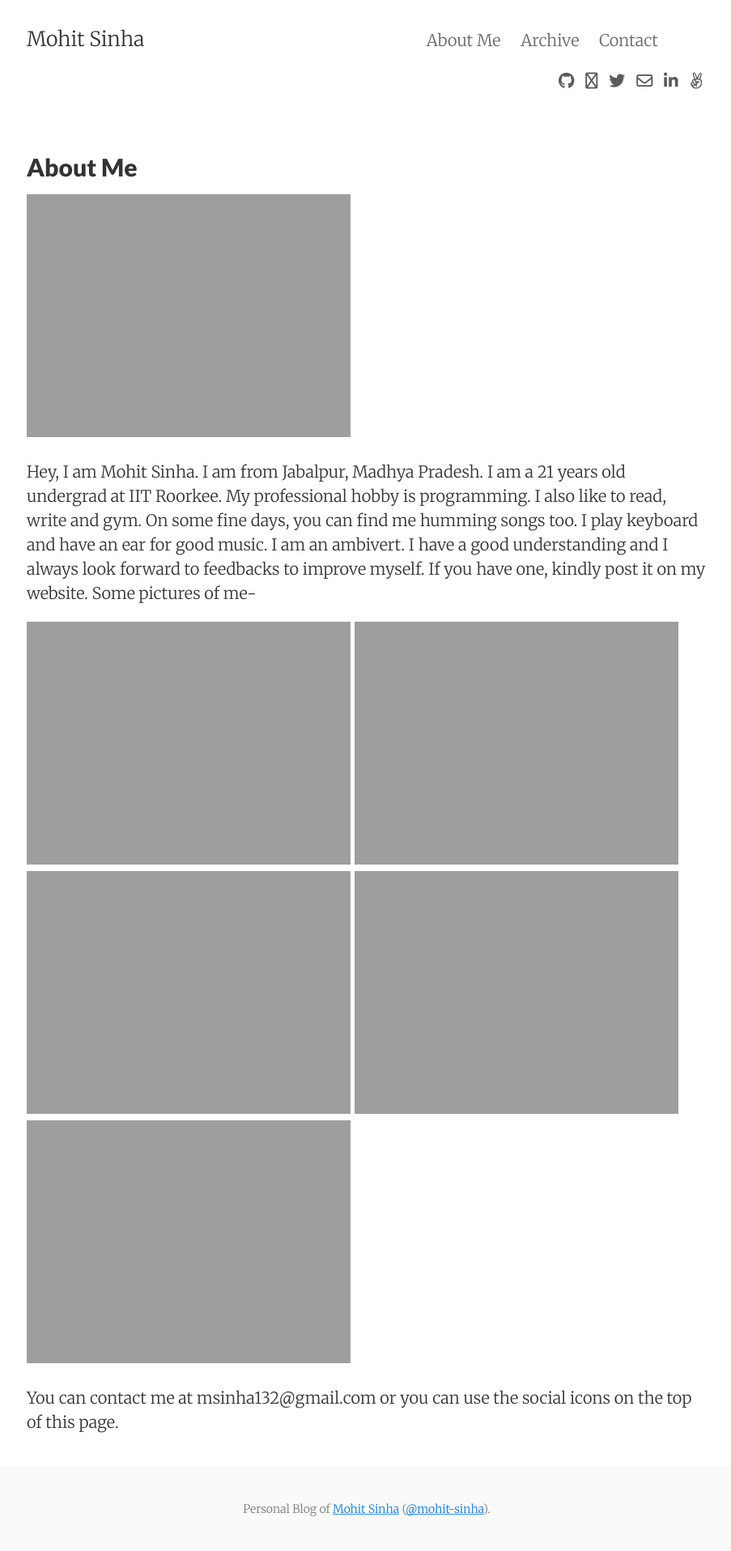
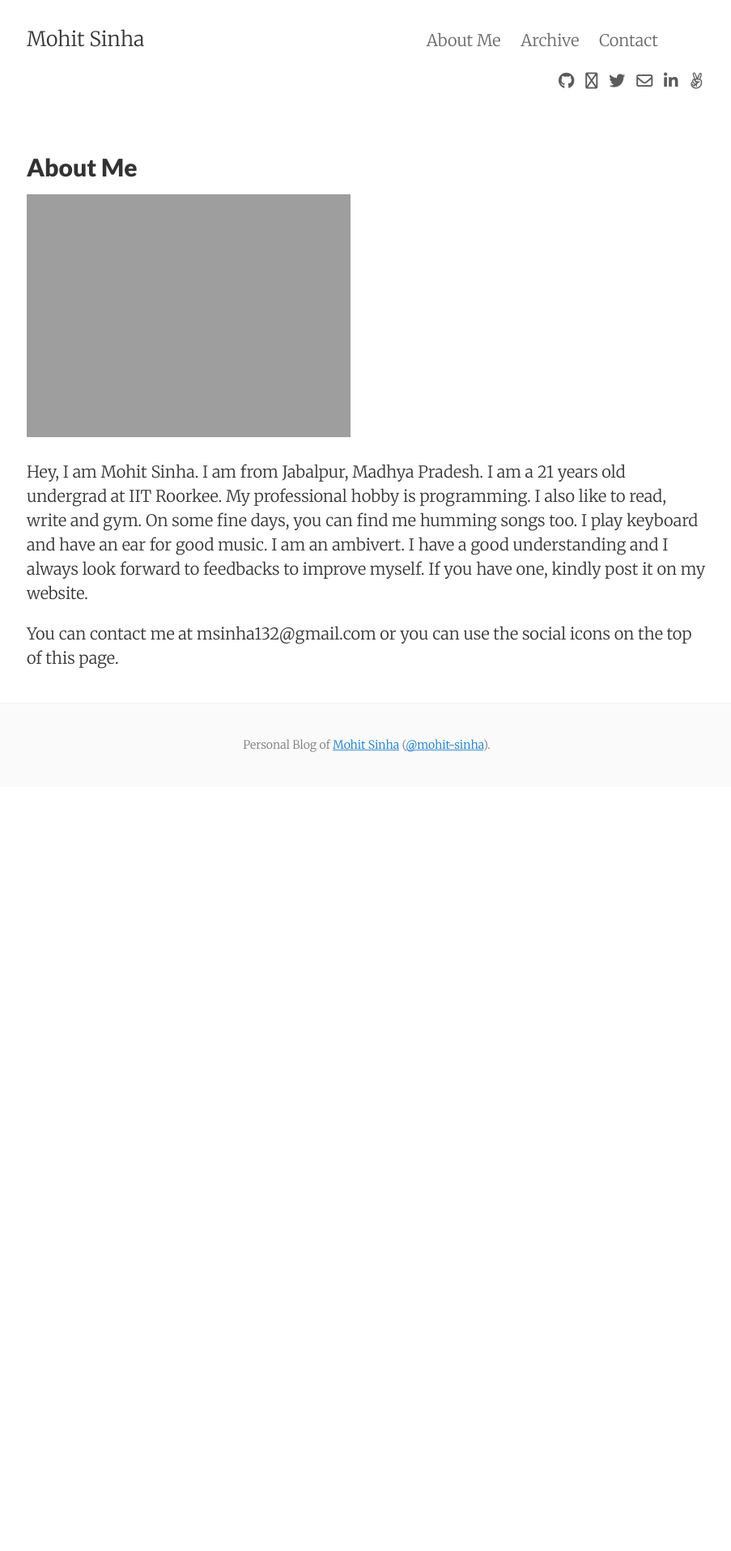
Before and after one commit to mohit-sinha/blog, a Jekyll site: the page built from about.md, in a window 1280 px wide. Shown: the whole page at 81% size, without its empty margins (187-1090 px from the left). Built offline with Jekyll 4.4.1, drawn with Linux system fonts in a browser that asks for light colours; nearby versions of some CDN libraries; comment, search, counter and statistics services are not loaded; after the commit the page ends 972 px from its top, so only the background shows below that.

Commit message:
Update about.md

```diff
--- a/about.md
+++ b/about.md
@@ -9,12 +9,5 @@ tags: about
 
 Hey, I am Mohit Sinha. I am from Jabalpur, Madhya Pradesh. I am a 21 years old undergrad at IIT Roorkee. My professional hobby is programming. I also like to read, write and gym. On some fine days, you can find me humming songs too. I play keyboard and have an ear for good music.
 I am an ambivert. I have a good understanding and I always look forward to feedbacks to improve myself. If you have one, kindly post it on my website.
-Some pictures of me-
-
-<img src="https://mohit-sinha.github.io/img/img1.jpg" width="400" height="300" />
-<img src="https://mohit-sinha.github.io/img/img2.jpg" width="400" height="300" />
-<img src="https://mohit-sinha.github.io/img/img3.jpg" width="400" height="300" />
-<img src="https://mohit-sinha.github.io/img/img4.JPG" width="400" height="300" />
-<img src="https://mohit-sinha.github.io/img/img5.jpg" width="400" height="300" />
 
 You can contact me at msinha132@gmail.com or you can use the social icons on the top of this page.
```
